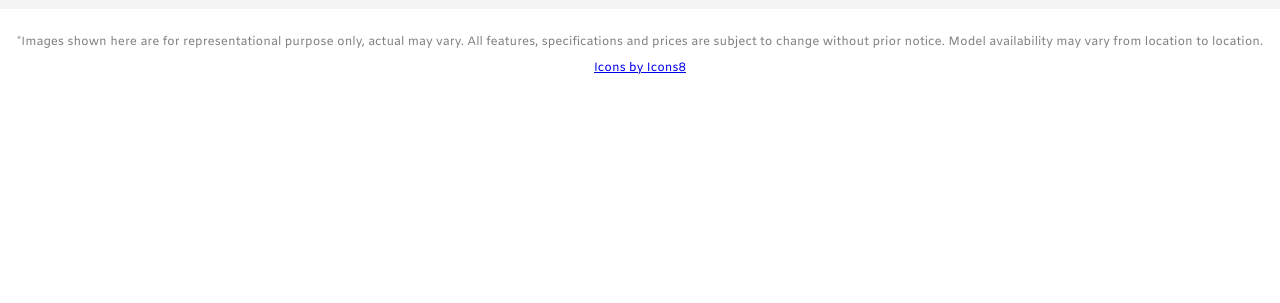
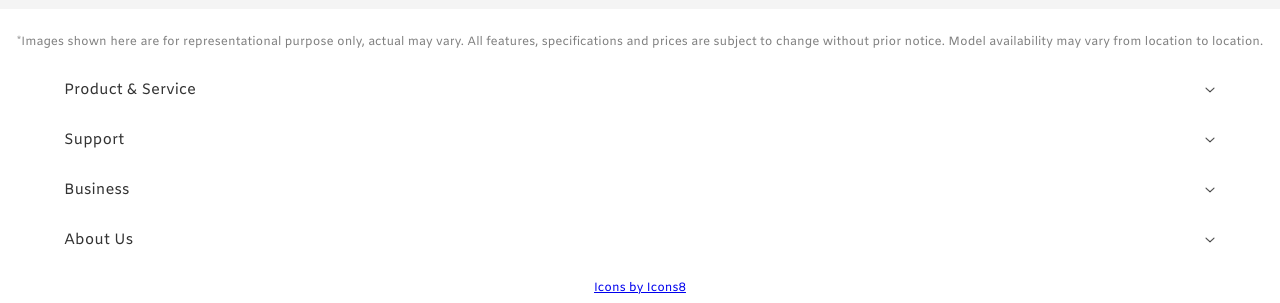
Before and after one commit to IshanChauhan79/new-rein, a React (Create React App) app: page / in a window 1280 px wide. Shown: the part 3464-3767 px from the top of the page. Before the commit the page ends 3550 px from the top, so only its background shows below. Built offline with nearby package versions, Linux system fonts and the light colour scheme.

Commit message:
Add drop down menu and animation

```diff
--- a/src/App.js
+++ b/src/App.js
@@ -6,6 +6,7 @@ import classes from "./App.module.css";
 import Header from "./components/Header/Header";
 import KnowMore from "./components/KnowMore/KnowMore";
 import Search from "./components/Search/Search";
+import Footer from "./components/Footer/Footer";
 
 function App() {
   return (
@@ -15,12 +16,14 @@ function App() {
       <TopProducts />
       <KnowMore />
       <Search />
+
       <div className={classes.Disclaimer}>
         *Images shown here are for representational purpose only, actual may
         vary. All features, specifications and prices are subject to change
         without prior notice. Model availability may vary from location to
         location.
       </div>
+      <Footer />
       <div className={classes.Disclaimer}>
       <a href="https://icons8.com/icons/set/svg" target="_blank" rel="noreferrer">Icons by Icons8</a></div>
     </div>
--- /dev/null
+++ b/src/components/Footer/Footer.js
@@ -0,0 +1,13 @@
+import React from "react";
+
+import classes from  "./Footer.module.css";
+import data from '../../data/Footer';
+import DropDown from "../UI/DropDown/DropDown";
+
+function Footer() {
+  return <div className={classes.Footer}>
+      <DropDown data={data} />
+  </div>;
+}
+
+export default Footer;
--- /dev/null
+++ b/src/components/Footer/Footer.module.css
@@ -0,0 +1,5 @@
+.Footer{
+    width:90%;
+    /* margin: auto; */
+    margin:2rem auto;
+}
--- a/src/components/Header/BarsMenu/BarsMenu.js
+++ b/src/components/Header/BarsMenu/BarsMenu.js
@@ -2,14 +2,16 @@ import React, { useState } from "react";
 
 import CSSTransition from "react-transition-group/CSSTransition";
 
+import DropDown from "../../UI/DropDown/DropDown";
+
 import close from "../../../assets/images/close.png";
 import arrowRight from "../../../assets/images/arrowRight.png";
 import arrowLeft from "../../../assets/images/arrowLeft.png";
-import arrowDown from "../../../assets/images/arrowDown.png";
 import horizontalTransition from "./horizontalTransition.module.css";
 import secondaryHorizontalTransition from "./secondaryHorizontalTransition.module.css";
 
 import products, { support } from "../../../data/products";
+
 
 import classes from "./BarsMenu.module.css";
 
@@ -29,7 +31,6 @@ function BarsMenu(props) {
     setMenuSelected("");
   };
 
-  console.log(menuSelected);
   const productList = data.map((pd, i) => (
     <div
       className={classes.MenuType}
@@ -40,15 +41,8 @@ function BarsMenu(props) {
       <img src={arrowRight} alt="X" height="12px"></img>
     </div>
   ));
-  let selctedMenuList = null;
   let menuSelctedElement = null;
   if (sideMenu !== "") {
-    selctedMenuList = data[sideMenu]["types"].map((pd, i) => (
-      <div className={classes.MenuType} key={pd.name}>
-        <div>{pd.name}</div>
-        <img src={arrowDown} alt="X" height="12px"></img>
-      </div>
-    ));
     menuSelctedElement = (
       <div  className={classes.Menu}>
         <div className={classes.Back} onClick={backClicked}>
@@ -56,7 +50,7 @@ function BarsMenu(props) {
         </div>
         <div>
           <div className={classes.Title}>{data[sideMenu].title}</div>
-          {selctedMenuList}
+          <DropDown data={data[sideMenu]["types"]} />
         </div>
       </div>
     );
--- a/src/components/Header/BarsMenu/BarsMenu.module.css
+++ b/src/components/Header/BarsMenu/BarsMenu.module.css
@@ -51,5 +51,5 @@
 .Title {
   font-size: 2rem;
   font-family: amiko-bold;
-  text-decoration: underline;
+  /* text-decoration: underline; */
 }
--- /dev/null
+++ b/src/components/UI/DropDown/DropDown.js
@@ -0,0 +1,67 @@
+import React, { useState } from "react";
+
+import classes from "./DropDown.module.css";
+import animation from "./animation.module.css";
+
+import { CSSTransition } from "react-transition-group";
+import arrowDown from "../../../assets/images/arrowDown.png";
+
+function DropDown(props) {
+  const [menuOpen, setMenuOpen] = useState(null);
+  const [menu, setMenu] = useState(null);
+
+  const [dropHeight, setDropHeight] = useState(0);
+
+  const calcHeight = (el) => {
+    const height = el.offsetHeight;
+    setDropHeight(height);
+  };
+
+  const menuclicked = (pd) => {
+    if (pd === menuOpen) {
+      setMenuOpen(null);
+    } else {
+      setMenuOpen(pd);
+      setMenu(props.data[pd].cate.map((el) => <div key={el}>{el}</div>));
+    }
+  };
+
+  let dropDownList = props.data.map((pd, i) => (
+    <div className={classes.Menu} key={pd.name}>
+      <div
+        className={classes.MenuName}
+        onClick={() => menuclicked(i)}
+        style={{ fontFamily: i === menuOpen ? "amiko-bold" : "amiko-font" }}
+      >
+        <div>{pd.name}</div>
+        <img
+          src={arrowDown}
+          alt="X"
+          height="12px"
+          style={{
+            transform: i === menuOpen ? "rotateX(180deg)" : "rotateX(0deg)",
+          }}
+        ></img>
+      </div>
+      <div
+        className={classes.Drop}
+        style={{ height: i === menuOpen ? dropHeight : "0px" }}
+      >
+        <CSSTransition
+          in={i === menuOpen}
+          onEnter={calcHeight}
+          mountOnEnter
+          unmountOnExit
+          timeout={500}
+          classNames={animation}
+        >
+          <div className={classes.DropMenu}>{menu}</div>
+        </CSSTransition>
+      </div>
+    </div>
+  ));
+  return <div className={classes.DropDown}>{dropDownList}</div>;
+}
+
+export default DropDown;
+//
--- /dev/null
+++ b/src/components/UI/DropDown/DropDown.module.css
@@ -0,0 +1,44 @@
+.DropDown {
+  width: 100%;
+}
+.Menu {
+  width: 100%;
+  display: flex;
+  flex-direction: column;
+  margin: 1rem 0;
+  font-size: 1.5rem;
+  color: hsl(0, 0%, 20%);
+  font-family: amiko-font;
+  transition: all 1s ease-in-out;
+}
+.MenuName {
+  display: flex;
+  width: 100%;
+  justify-content: space-between;
+  align-items: center;
+  line-height: 4rem;
+}
+.MenuName:hover {
+  font-family: amiko-bold !important;
+}
+.MenuName img {
+  transition: transform 0.5s ease;
+}
+.Drop {
+  transition: height 0.5s cubic-bezier(0.4, 0, 0.2, 1);
+  overflow: hidden;
+}
+.DropMenu {
+  border-bottom: 2px solid lightgray;
+  display: flex;
+  width: 100%;
+  display: flex;
+  flex-direction: column;
+}
+.DropMenu > div {
+  padding: 1rem 0.5rem;
+  font-size: 0.8em;
+}
+.DropMenu > div:hover {
+  font-family: amiko-bold !important;
+}
--- /dev/null
+++ b/src/components/UI/DropDown/animation.module.css
@@ -0,0 +1,16 @@
+.enter {
+    opacity: 0;
+  }
+  .enterActive {
+    opacity: 1;
+
+    transition: opacity .5s cubic-bezier(0.4,0,0.2,1) .3s;
+  }
+  .exit {
+
+    opacity: 1;
+  }
+  .exitActive {
+    opacity: 0;
+    transition: opacity .5s cubic-bezier(0.4,0,0.2,1) .3s;
+  }
--- /dev/null
+++ b/src/data/Footer.js
@@ -0,0 +1,45 @@
+const data = [
+  {
+    name: "Product & Service",
+    cate: [
+      "Water Purifiers",
+      "Water Softner",
+      "Water Geyser",
+      "Air Purifiers",
+      "Home Appliances",
+      "Annual Maintenance Contract (AMC)",
+    ],
+  },
+  {
+      name:"Support",
+      cate:[
+          "Whatsapp us",
+          "Call us",
+          "Email us",
+          "Email the CEO",
+          "Community",
+          "Service Centre"
+        ]
+  },
+  {
+      name:"Business",
+      cate:[
+        "Overview",
+        "Blogs",
+        "Award & Recognition",
+        "Become Trade Partner",
+        "REIN International",
+        "Career",
+      ]
+  },
+  {
+      name:"About Us",
+      cate:["Company info",
+        "Business Area",
+        "Brand Identity",
+        "Terms & Condition",
+        "Innovation",
+    ]
+  }
+];
+export default data
--- a/src/data/products.js
+++ b/src/data/products.js
@@ -40,7 +40,11 @@ const products = [
       },
       {
         name: "Comercial/Office Use",
-        cate: [],
+        cate: [
+          "REIN STORM UV",
+          "REIN STORM NF+UV",
+          "REIN STORM NF+UV+Alkaline",
+        ],
       },
       {
         name: "Industrial Use",
```
